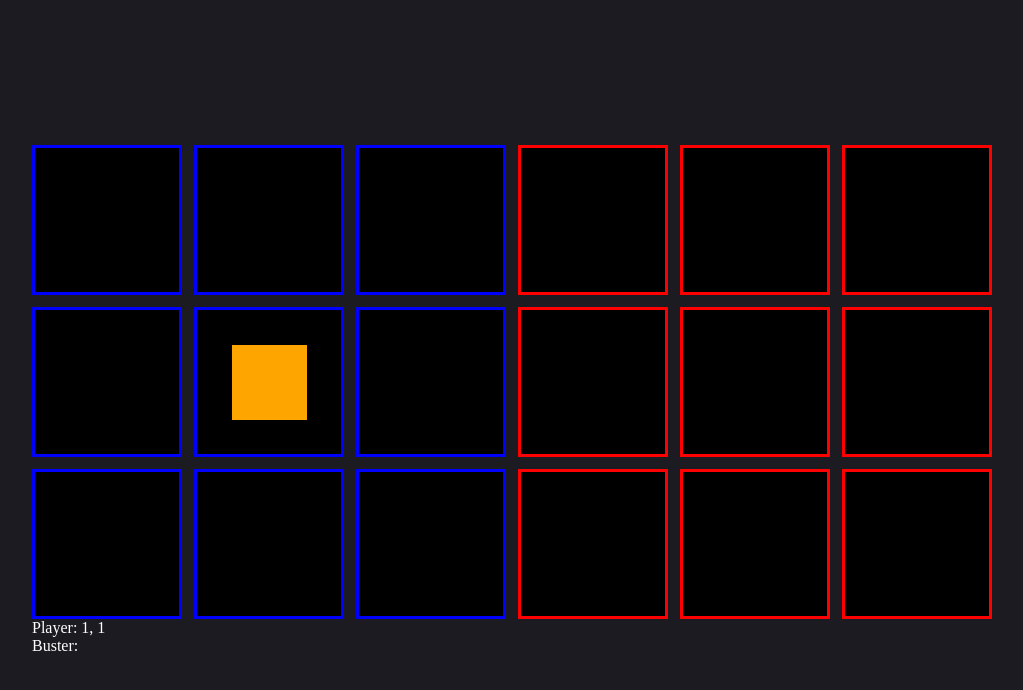
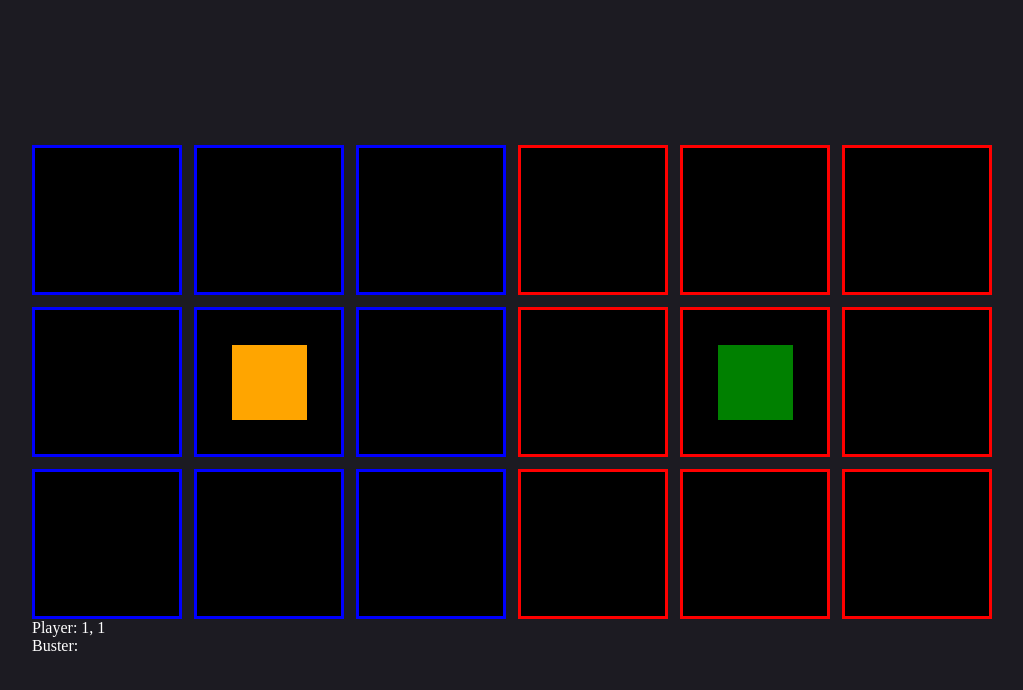
Before and after one commit to Sengsith/react-mega-buster, a React (Vite) app: page / in a window 1280 px wide. Shown: the top 690 px of the page, without its empty margins (128-1151 px from the left). Built offline with nearby package versions, Linux system fonts and the light colour scheme.

Commit message:
rendered enemy to screen, adjusted projectile style

```diff
--- a/src/classes/Attack.js
+++ b/src/classes/Attack.js
@@ -24,10 +24,10 @@ class Attack {
     }
   }
 
-  isExpired() {
-    // Check if projectile has reached the end of row/lifespan
-    return this.currentTileIndex.j >= 5;
-  }
+  // isExpired() {
+  //   // Check if projectile has reached the end of row/lifespan
+  //   return this.currentTileIndex.j >= 5;
+  // }
 
   isAttackOnCurrentTile(currentTileIndex) {
     return (
--- a/src/components/Attack/AttackComponent.jsx
+++ b/src/components/Attack/AttackComponent.jsx
@@ -1,7 +1,13 @@
 import React from "react";
 
 const AttackComponent = () => {
-  return <div>AttackComponent</div>;
+  const attackStyle = {
+    width: 25,
+    height: 25,
+    backgroundColor: "red",
+    position: "absolute",
+  };
+  return <div style={attackStyle}></div>;
 };
 
 export default AttackComponent;
--- a/src/components/Fighter/FighterComponent.jsx
+++ b/src/components/Fighter/FighterComponent.jsx
@@ -5,19 +5,13 @@ import "../../classes/Fighter";
 import styles from "./fighter.module.scss";
 
 const FighterComponent = ({ player, enemy }) => {
-  const playerStyle = {
-    height: `${player.size}px`,
-    width: `${player.size}px`,
-    backgroundColor: "orange",
+  const fighterStyle = {
+    height: player ? `${player?.size}px` : `${enemy?.size}px`,
+    width: player ? `${player?.size}px` : `${enemy?.size}px`,
+    backgroundColor: player ? "orange" : "green",
   };
 
-  const enemyStyle = {
-    height: `${enemy.size}px`,
-    width: `${enemy.size}px`,
-    backgroundColor: "green",
-  };
-
-  return <div className={styles.fighter} style={playerStyle}></div>;
+  return <div className={styles.fighter} style={fighterStyle}></div>;
 };
 
 export default FighterComponent;
--- a/src/components/Grid/GridComponent.jsx
+++ b/src/components/Grid/GridComponent.jsx
@@ -101,6 +101,7 @@ const GridComponent = () => {
                     enemy={enemy}
                     playerCurrentTileIndex={playerCurrentTileIndex}
                     busterCurrentTileIndex={busterCurrentTileIndex}
+                    enemyCurrentTileIndex={enemyCurrentTileIndex}
                   />
                 );
               })}
--- a/src/components/Tile/TileComponent.jsx
+++ b/src/components/Tile/TileComponent.jsx
@@ -11,6 +11,7 @@ const TileComponent = ({
   enemy,
   playerCurrentTileIndex,
   busterCurrentTileIndex,
+  enemyCurrentTileIndex,
 }) => {
   const [isPlayerOnTile, setIsPlayerOnTile] = useState(false);
   const [isEnemyOnTile, setIsEnemyOnTile] = useState(false);
@@ -23,6 +24,13 @@ const TileComponent = ({
       tile.currentTileIndex.j === playerCurrentTileIndex?.j;
     setIsPlayerOnTile(newIsPlayerOnTile);
   }, [playerCurrentTileIndex]);
+
+  useEffect(() => {
+    const newIsEnemyOnTile =
+      tile.currentTileIndex.i === enemyCurrentTileIndex?.i &&
+      tile.currentTileIndex.j === enemyCurrentTileIndex?.j;
+    setIsEnemyOnTile(newIsEnemyOnTile);
+  }, [enemyCurrentTileIndex]);
 
   // useEffect(() => {
   //   // Check each element in attacks array if they are on a tile
@@ -49,8 +57,9 @@ const TileComponent = ({
   // If the currentTileIndex of attack and the currentTileIndex of the tile is the same, then we render out the attack
   return (
     <div className={styles.tile} style={tileStyle}>
-      {isPlayerOnTile && <FighterComponent player={player} enemy={enemy} />}
+      {isPlayerOnTile && <FighterComponent player={player} enemy={null} />}
       {isBusterOnTile && <AttackComponent />}
+      {isEnemyOnTile && <FighterComponent player={null} enemy={enemy} />}
     </div>
   );
 };
```
